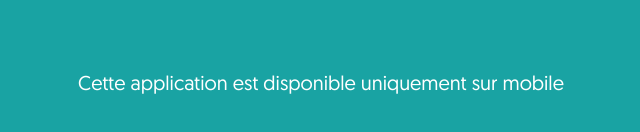
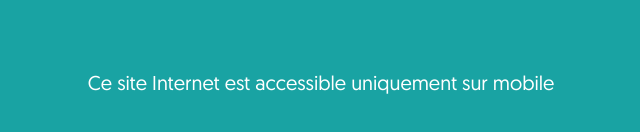
Before and after one commit to gitmarcramos/wanna-pee-in-paris, a React (Vite) app: page / in a window 1280 px wide. Shown: the part 318-450 px from the top of the page, without its empty margins (319-959 px from the left). Built offline with nearby package versions, Linux system fonts and the light colour scheme.

Commit message:
window size warning message changed

```diff
--- a/src/App.jsx
+++ b/src/App.jsx
@@ -37,7 +37,7 @@ function App() {
     <>
       {width > 500 ? (
         <div className="mobile-check">
-          <h1>Cette application est disponible uniquement sur mobile</h1>
+          <h1>Ce site Internet est accessible uniquement sur mobile</h1>
         </div>
       ) : (
         <div className="App">
```
Also changed, not shown: 2 other files (tests, documents, lock files or other folders).
